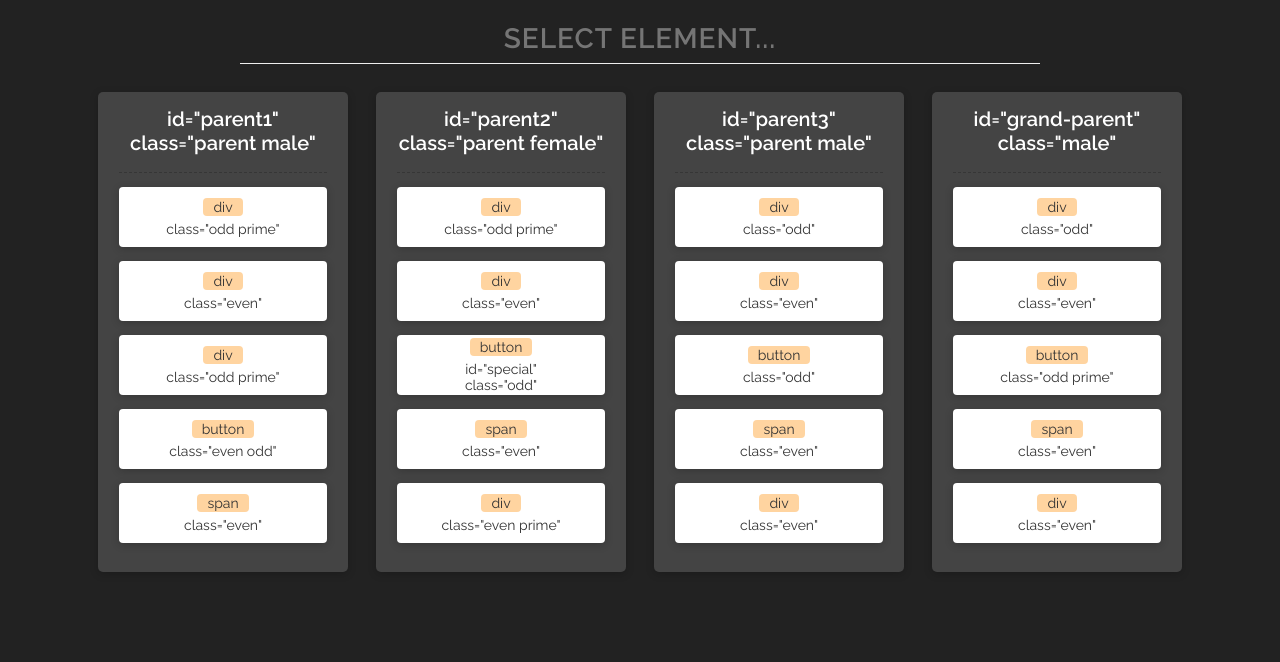
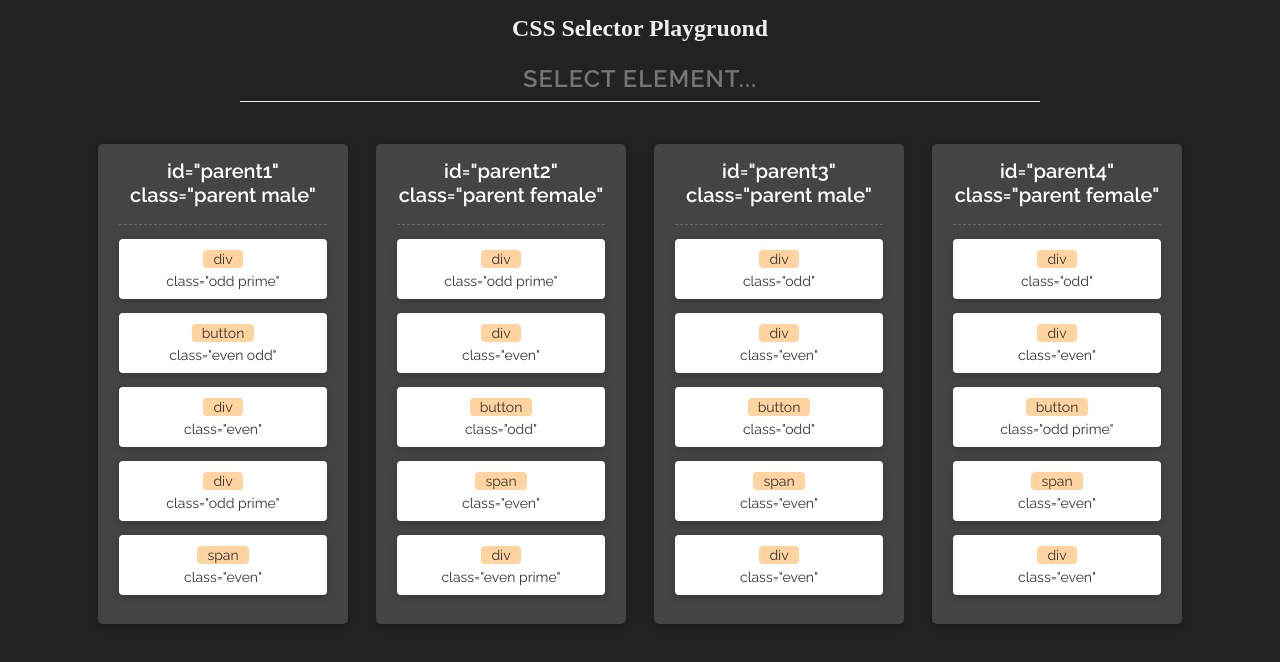
Before and after one commit to ASafaeirad/playgrounds, a website: page selector.html in a window 1280 px wide. Drawn offline with Linux system fonts and the light colour scheme.

Commit message:
selector: make code more flexible

```diff
--- a/selector.css
+++ b/selector.css
@@ -18,19 +18,46 @@ body {
   font-family: Raleway;
 }
 
+#selector {
+  font-family: inherit;
+  padding: 8px 10px;
+  background: transparent;
+  border-width: 0 0 1px 0;
+  font-size: 1.7em;
+  color: #eee;
+  font-weight: bold;
+  letter-spacing: 1px;
+  border-color: #eee;
+  width: 800px;
+  text-align: center;
+}
+
+#selector:focus {
+  border-color: #fc830a !important;
+  outline: none;
+}
+
+.container__header {
+  display: flex;
+  flex-flow: column nowrap;
+  justify-content: center;
+  align-items: center;
+  width: 100%;
+  margin-bottom: 2em;
+}
+
+.container__title {
+  color: #eee;
+  font-size: 1.7em;
+  font-family: Segoe UI Light;
+  margin: 15px;
+}
+
 .parents {
   display: flex;
   justify-content: center;
   align-items: center;
   flex-wrap: wrap;
-  width: 100%;
-}
-
-.container {
-  display: flex;
-  flex-flow: row wrap;
-  justify-content: center;
-  align-items: center;
   width: 100%;
 }
 
@@ -43,7 +70,6 @@ body {
   padding: 1em 0 1em;
 }
 
-#grand-parent,
 .parent {
   flex: 0 0 250px;
   display: flex;
@@ -58,7 +84,22 @@ body {
   min-height: 480px;
 }
 
-.parent-title {
+.parent.selected {
+  color: #222;
+  border: 1px dashed #fc830a;
+  box-shadow: 0 2px 10px rgba(252, 131, 10, .5);
+  transform: translate(0, -3px) !important;
+  background-color: #eee;
+}
+
+.parent__id {
+  display: block;
+  text-align: center;
+  font-size: 20px;
+  font-weight: bold;
+}
+
+.parent__class {
   display: block;
   text-align: center;
   font-size: 20px;
@@ -66,11 +107,23 @@ body {
   margin-bottom: .5em;
 }
 
-hr {
+.parent__hr {
   margin-bottom: 1em;
   width: 100%;
   border: 0;
-  border-bottom: 1px dashed rgba(0, 0, 0, .2);
+  border-bottom: 1px dashed rgba(255, 255, 255, .2);
+}
+
+.selected .parent__hr {
+  border-color: #fc830a;
+}
+
+.type {
+  background: #ffb3568f;
+  color: #333;
+  padding: 1px 10px;
+  margin-bottom: 5px;
+  border-radius: 4px;
 }
 
 .child {
@@ -93,7 +146,7 @@ hr {
 
 .child.selected {
   background: #ffd000 !important;
-  box-shadow: 0 5px 10px rgba(252, 131, 10, .5), inset 0 0px 25px rgba(255, 221, 43, 0.5) !important;
+  box-shadow: 0 5px 10px rgba(252, 131, 10, .5), inset 0 0 25px rgba(255, 221, 43, 0.5) !important;
   color: #222 !important;
   transform: translate(0, -3px) !important;
 }
@@ -101,49 +154,3 @@ hr {
 .child.selected .type {
   background: rgba(255, 255, 255, .9) !important;
 }
-
-.type {
-  background: #ffb3568f;
-  color: #333;
-  padding: 1px 10px;
-  margin-bottom: 5px;
-  border-radius: 4px;
-}
-
-#grand-parent.selected,
-.parent.selected {
-  color: #222;
-  border: 1px dashed #fc830a;
-  box-shadow: 0 2px 10px rgba(252, 131, 10, .5);
-  transform: translate(0, -3px) !important;
-  background-color: #eee;
-}
-
-.header {
-  margin: 1em;
-}
-
-#txtSelector {
-  padding: 8px 10px;
-  background: transparent;
-  border-width: 0 0 1px 0;
-  font-size: 2em;
-  color: #eee;
-  font-weight: bold;
-  letter-spacing: 1px;
-  border-color: #eee;
-  width: 800px;
-  text-align: center;
-}
-
-#txtSelector:focus {
-  border-color: #fc830a !important;
-  outline: none;
-}
-
-.page-title {
-  color: #eee;
-  font-size: 2em;
-  font-family: Segoe UI Light;
-  margin: 15px;
-}
--- a/selector.html
+++ b/selector.html
@@ -8,59 +8,53 @@
 </head>
 
 <body>
-    <h class="container">
-      <header class="header">
-        <!-- <h1 class="page-title">CSS Selectors Playground</h1> -->
-        <input id="txtSelector" type="text" name="selector" placeholder="SELECT ELEMENT...">
+  <main class="container">
+
+    <header class="container__header">
+      <h1 class="container__title">CSS Selector Playgruond</h1>
+      <input id="selector" type="text" name="selector" placeholder="SELECT ELEMENT...">
     </header>
 
     <section id="parents" class="parents">
       <section id="parent1" class="parent male">
-          <span class="parent-title">id="parent1"<br />class="parent male"</span>
-          <hr />
         <section class="children">
-            <div class="child odd prime"><span class="type">div</span>class="odd prime"</div>
-            <div class="child even"><span class="type">div</span>class="even"</div>
-            <div class="child odd prime"><span class="type">div</span>class="odd prime"</div>
-            <button class="child even odd"><span class="type">button</span>class="even odd"</button>
-            <span class="child even"><span class="type">span</span>class="even"</span>
+          <div class="child odd prime"></div>
+          <button class="child even odd"></button>
+          <div class="child even"></div>
+          <div class="child odd prime"></div>
+          <span class="child even"></span>
         </section>
       </section>
       <section id="parent2" class="parent female">
-          <span class="parent-title">id="parent2"<br />class="parent female"</span>
-          <hr />
         <section class="children">
-            <div class="child odd prime"><span class="type">div</span>class="odd prime"</div>
-            <div class="child even"><span class="type">div</span>class="even"</div>
-            <button id="special" class="child odd"><span class="type">button</span>id="special"<br />class="odd"</button>
-            <span class="child even"><span class="type">span</span>class="even"</span>
-            <div class="child even prime"><span class="type">div</span>class="even prime"</div>
+          <div class="child odd prime"></div>
+          <div class="child even"></div>
+          <button class="child odd"></button>
+          <span class="child even"></span>
+          <div class="child even prime"></div>
         </section>
       </section>
       <section id="parent3" class="parent male">
-          <span class="parent-title">id="parent3"<br />class="parent male"</span>
-          <hr />
         <section class="children">
-            <div class="child odd"><span class="type">div</span>class="odd"</div>
-            <div class="child even"><span class="type">div</span>class="even"</div>
-            <button class="child odd"><span class="type">button</span>class="odd"</button>
-            <span class="child even"><span class="type">span</span>class="even"</span>
-            <div class="child even"><span class="type">div</span>class="even"</div>
+          <div class="child odd"></div>
+          <div class="child even"></div>
+          <button class="child odd"></button>
+          <span class="child even"></span>
+          <div class="child even"></div>
         </section>
       </section>
-        <section id="grand-parent" class="male">
-          <span class="parent-title">id="grand-parent"<br />class="male"</span>
-          <hr />
+      <section id="parent4" class="parent female">
         <section class="children">
-            <div class="child odd"><span class="type">div</span>class="odd"</div>
-            <div class="child even"><span class="type">div</span>class="even"</div>
-            <button class="child odd prime"><span class="type">button</span>class="odd prime"</button>
-            <span class="child even"><span class="type">span</span>class="even"</span>
-            <div class="child even"><span class="type">div</span>class="even"</div>
+          <div class="child odd"></div>
+          <div class="child even"></div>
+          <button class="child odd prime"></button>
+          <span class="child even"></span>
+          <div class="child even"></div>
         </section>
       </section>
     </section>
-    </section>
+
+  </main>
   <script src="selector.js"></script>
 </body>
 
--- a/selector.js
+++ b/selector.js
@@ -1,41 +1,85 @@
-var btnSelect = document.getElementById('btnSelect');
-var txtSelector = document.getElementById('txtSelector');
-var parents = document.getElementById('parents');
-txtSelector.addEventListener('keyup', delayOnSelect);
-var delay;
+const childs = document.querySelectorAll('.child');
+const parents = document.querySelectorAll('.parent')
+const txtSelector = document.getElementById('selector');
+var timeout;
 
-var childs = document.querySelectorAll('.child');
-childs.forEach(_ => _.addEventListener('mouseenter', onSelect))
-childs.forEach(_ => _.addEventListener('mouseleave', onSelect))
+const createClassSpan = (child, filter = '', className) => {
+  const classSpan = document.createElement('span');
+  const classNames = child
+    .classList
+    .toString()
+    .split(' ')
+    .filter(c => c !== filter)
+    .join(' ');
 
-function delayOnSelect(e) {
-  if(delay) clearTimeout(delay);
-  delay = setTimeout(function() {
-    onSelect(e);
-  }, 500);
+  classSpan.textContent = `class="${classNames}"`;
+  classSpan.classList.add(className);
+  return classSpan;
 }
 
-function onSelect(e) {
+const createIdSpan = (child, className) => {
+  const idSpan = document.createElement('span');
+  const id = child.getAttribute('id');
+  console.log(id)
+  if(!id) {
+    return idSpan;
+  }
+
+  idSpan.textContent = `id="${id}"`;
+  idSpan.classList.add(className);
+  return idSpan;
+}
+
+const createTypeSpan = (child) => {
+  const typeSpan = document.createElement('span')
+  typeSpan.textContent = child.tagName.toLowerCase();
+  typeSpan.classList.add('type');
+  return typeSpan;
+}
+
+childs.forEach(child => {
+  const classSpan = createClassSpan(child, 'child');
+  const typeSpan = createTypeSpan(child)
+
+  child.appendChild(typeSpan);
+  child.appendChild(classSpan);
+})
+
+parents.forEach(parent => {
+  const classSpan = createClassSpan(parent, '', 'parent__class');
+  const idSpan = createIdSpan(parent, 'parent__id');
+  const hr = document.createElement('hr');
+  hr.classList.add('parent__hr')
+  parent.prepend(hr);
+  parent.prepend(classSpan);
+  parent.prepend(idSpan);
+});
+
+txtSelector.addEventListener('keyup', delayOnSelect);
+[...childs, ...parents].forEach(_ => _.addEventListener('mouseenter', onSelect));
+[...childs, ...parents].forEach(_ => _.addEventListener('mouseleave', onSelect));
+
+const unSelectAll = () => [...childs, ...parents].forEach(el => el.classList.remove('selected'));
+const selectElements = (els) => els.forEach(el => el.classList.add('selected'));
+
+function delayOnSelect() {
+  if (timeout) {
+    clearTimeout(timeout);
+    timeout = null;
+  }
+
+  timeout = setTimeout(onSelect, 500);
+}
+
+function onSelect() {
   unSelectAll();
-  if(!txtSelector.value) return;
-  if(txtSelector.value.includes(":hover")) console.log('hover');
+  if (txtSelector.value === '') {
+    return;
+  }
   try {
-    var selectedElements = document.querySelectorAll(txtSelector.value);
-    select(selectedElements);
-  } catch (e) {
-    console.warn('Not Valid');
+    const selectedElements = document.querySelectorAll(txtSelector.value);
+    selectElements(selectedElements);
+  } catch(e) {
+    console.warn('Invalid Selector', txtSelector.value)
   }
 }
-
-function unSelectAll() {
-  var allElemenets = document.querySelectorAll('*')
-  for (el of allElemenets) {
-    el.classList.remove('selected');
-  }
-}
-
-function select(els) {
-  for (el of els) {
-    el.classList.add('selected');
-  }
-}
```
Lines whose indentation alone changed are shown as unchanged.
